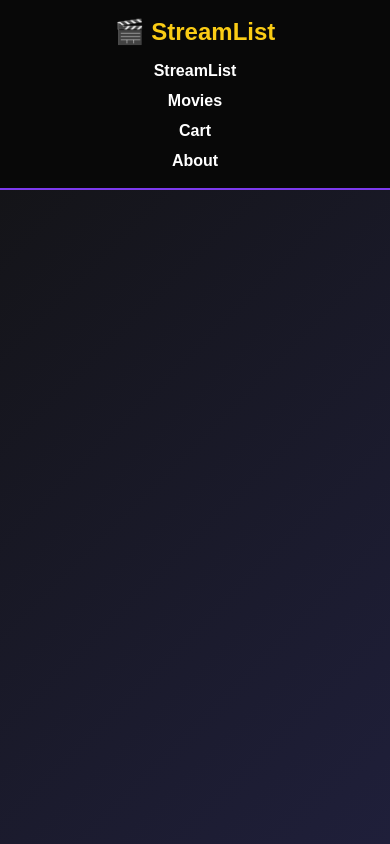
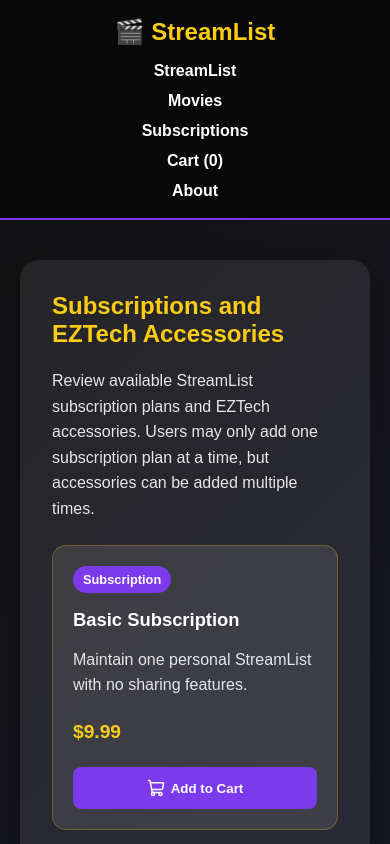
Before and after one commit to tkula814/streamlist, a React (Vite) app: page /subscriptions in a window 390 px wide. Shown: the top 844 px of the page. Built offline with nearby package versions, Linux system fonts and the light colour scheme.

Commit message:
Add subscription cart system

```diff
--- a/src/App.css
+++ b/src/App.css
@@ -337,4 +337,180 @@ body {
   .movie-search-form {
     flex-direction: column;
   }
+/* Subscriptions Page */
+.subscriptions-page {
+  max-width: 1100px;
 }
+
+.warning-message {
+  background: rgba(220, 38, 38, 0.18);
+  border: 1px solid #dc2626;
+  color: #fecaca;
+  padding: 12px;
+  border-radius: 10px;
+  font-weight: bold;
+}
+
+.product-grid {
+  display: grid;
+  grid-template-columns: repeat(auto-fit, minmax(230px, 1fr));
+  gap: 18px;
+  margin-top: 24px;
+}
+
+.product-card {
+  background: rgba(255, 255, 255, 0.1);
+  border: 1px solid rgba(250, 204, 21, 0.25);
+  border-radius: 14px;
+  padding: 20px;
+}
+
+.product-card h2 {
+  color: #ffffff;
+  font-size: 1.15rem;
+}
+
+.product-card p {
+  color: #e5e7eb;
+}
+
+.product-badge {
+  display: inline-block;
+  background: #7c3aed;
+  color: #ffffff;
+  padding: 6px 10px;
+  border-radius: 999px;
+  font-size: 0.8rem;
+  font-weight: bold;
+}
+
+.product-price {
+  color: #facc15 !important;
+  font-size: 1.2rem;
+  font-weight: bold;
+}
+
+.product-card button {
+  width: 100%;
+  margin-top: 12px;
+  background: #7c3aed;
+  color: #ffffff;
+  border: none;
+  border-radius: 8px;
+  padding: 12px;
+  font-weight: bold;
+  cursor: pointer;
+  display: flex;
+  align-items: center;
+  justify-content: center;
+  gap: 6px;
+}
+
+/* Cart Page */
+.cart-page {
+  max-width: 1000px;
+}
+
+.cart-list {
+  display: flex;
+  flex-direction: column;
+  gap: 16px;
+  margin-top: 20px;
+}
+
+.cart-item {
+  background: rgba(255, 255, 255, 0.1);
+  border: 1px solid rgba(250, 204, 21, 0.25);
+  border-radius: 14px;
+  padding: 18px;
+  display: grid;
+  grid-template-columns: 2fr 1fr 1fr auto;
+  align-items: center;
+  gap: 14px;
+}
+
+.cart-item-info h2 {
+  margin: 0;
+  color: #ffffff;
+  font-size: 1.1rem;
+}
+
+.cart-item-info p {
+  margin: 4px 0;
+  color: #e5e7eb;
+}
+
+.quantity-controls {
+  display: flex;
+  align-items: center;
+  gap: 10px;
+}
+
+.quantity-controls button {
+  background: #7c3aed;
+  color: #ffffff;
+  border: none;
+  border-radius: 8px;
+  padding: 8px;
+  cursor: pointer;
+}
+
+.quantity-controls span {
+  font-weight: bold;
+  color: #ffffff;
+}
+
+.item-total {
+  color: #facc15;
+  font-weight: bold;
+}
+
+.remove-btn {
+  background: #dc2626;
+  color: #ffffff;
+  border: none;
+  border-radius: 8px;
+  padding: 10px;
+  cursor: pointer;
+  font-weight: bold;
+  display: flex;
+  align-items: center;
+  gap: 6px;
+}
+
+.cart-summary {
+  margin-top: 24px;
+  background: rgba(124, 58, 237, 0.18);
+  border: 1px solid rgba(250, 204, 21, 0.35);
+  border-radius: 14px;
+  padding: 20px;
+}
+
+.cart-summary h2 {
+  color: #facc15;
+}
+
+.subscription-quantity {
+  background: rgba(250, 204, 21, 0.15);
+  border: 1px solid rgba(250, 204, 21, 0.4);
+  border-radius: 8px;
+  padding: 10px;
+  justify-content: center;
+}
+
+.subscription-quantity span {
+  color: #facc15;
+  font-weight: bold;
+}
+
+.cart-total {
+  font-size: 1.4rem;
+  font-weight: bold;
+  color: #facc15 !important;
+}
+
+@media (max-width: 800px) {
+  .cart-item {
+    grid-template-columns: 1fr;
+  }
+}
--- a/src/App.jsx
+++ b/src/App.jsx
@@ -1,11 +1,85 @@
+import { useEffect, useState } from "react";
 import { Routes, Route, Link } from "react-router-dom";
 import Home from "./pages/Home";
 import MovieSearch from "./pages/MovieSearch";
+import Subscriptions from "./pages/Subscriptions";
 import Cart from "./pages/Cart";
 import About from "./pages/About";
 import "./App.css";
 
 function App() {
+  const [cartItems, setCartItems] = useState(() => {
+    const savedCart = localStorage.getItem("streamListCart");
+    return savedCart ? JSON.parse(savedCart) : [];
+  });
+
+  const [warning, setWarning] = useState("");
+
+  useEffect(() => {
+    localStorage.setItem("streamListCart", JSON.stringify(cartItems));
+  }, [cartItems]);
+
+  const cartCount = cartItems.reduce((total, item) => total + item.quantity, 0);
+
+  const addToCart = (product) => {
+    setWarning("");
+
+    const existingSubscription = cartItems.find(
+      (item) => item.type === "subscription"
+    );
+
+    if (product.type === "subscription" && existingSubscription) {
+      setWarning(
+        "Only one subscription can be added at a time. Remove the current subscription before selecting another plan."
+      );
+      return;
+    }
+
+    const existingItem = cartItems.find((item) => item.id === product.id);
+
+    if (existingItem) {
+      setCartItems(
+        cartItems.map((item) =>
+          item.id === product.id
+            ? { ...item, quantity: item.quantity + 1 }
+            : item
+        )
+      );
+    } else {
+      setCartItems([...cartItems, { ...product, quantity: 1 }]);
+    }
+  };
+
+  const removeFromCart = (id) => {
+    setCartItems(cartItems.filter((item) => item.id !== id));
+  };
+
+  const increaseQuantity = (id) => {
+    setCartItems(
+      cartItems.map((item) => {
+        if (item.id === id && item.type === "subscription") {
+          return item;
+        }
+
+        return item.id === id
+          ? { ...item, quantity: item.quantity + 1 }
+          : item;
+      })
+    );
+  };
+
+  const decreaseQuantity = (id) => {
+    setCartItems(
+      cartItems
+        .map((item) =>
+          item.id === id
+            ? { ...item, quantity: item.quantity - 1 }
+            : item
+        )
+        .filter((item) => item.quantity > 0)
+    );
+  };
+
   return (
     <div className="app">
       <nav className="navbar">
@@ -19,7 +93,10 @@ function App() {
             <Link to="/movies">Movies</Link>
           </li>
           <li>
-            <Link to="/cart">Cart</Link>
+            <Link to="/subscriptions">Subscriptions</Link>
+          </li>
+          <li>
+            <Link to="/cart">Cart ({cartCount})</Link>
           </li>
           <li>
             <Link to="/about">About</Link>
@@ -31,7 +108,21 @@ function App() {
         <Routes>
           <Route path="/" element={<Home />} />
           <Route path="/movies" element={<MovieSearch />} />
-          <Route path="/cart" element={<Cart />} />
+          <Route
+            path="/subscriptions"
+            element={<Subscriptions addToCart={addToCart} warning={warning} />}
+          />
+          <Route
+            path="/cart"
+            element={
+              <Cart
+                cartItems={cartItems}
+                removeFromCart={removeFromCart}
+                increaseQuantity={increaseQuantity}
+                decreaseQuantity={decreaseQuantity}
+              />
+            }
+          />
           <Route path="/about" element={<About />} />
         </Routes>
       </main>
--- /dev/null
+++ b/src/Data.js
@@ -0,0 +1,46 @@
+const products = [
+  {
+    id: 1,
+    name: "Basic Subscription",
+    type: "subscription",
+    description: "Maintain one personal StreamList with no sharing features.",
+    price: 9.99,
+  },
+  {
+    id: 2,
+    name: "Gold Subscription",
+    type: "subscription",
+    description: "Maintain 1 to 5 StreamLists with expanded list management.",
+    price: 14.99,
+  },
+  {
+    id: 3,
+    name: "Premium Subscription",
+    type: "subscription",
+    description: "Family plan with multiple lists and built-in sharing.",
+    price: 19.99,
+  },
+  {
+    id: 4,
+    name: "Social Media Sharing Subscription",
+    type: "subscription",
+    description: "Premium features plus social sharing, comments, and reactions.",
+    price: 24.99,
+  },
+  {
+    id: 5,
+    name: "EZTech T-Shirt",
+    type: "accessory",
+    description: "StreamList branded shirt.",
+    price: 18.99,
+  },
+  {
+    id: 6,
+    name: "EZTech Phone Case",
+    type: "accessory",
+    description: "Protective phone case with EZTechMovie branding.",
+    price: 12.99,
+  },
+];
+
+export default products;
--- a/src/pages/Cart.jsx
+++ b/src/pages/Cart.jsx
@@ -1,11 +1,73 @@
-function Cart() {
+import { Trash2, Plus, Minus } from "lucide-react";
+
+function Cart({ cartItems, removeFromCart, increaseQuantity, decreaseQuantity }) {
+  const totalPrice = cartItems.reduce(
+    (total, item) => total + item.price * item.quantity,
+    0
+  );
+
   return (
-    <section className="content-card">
-      <h1>Cart</h1>
+    <section className="content-card cart-page">
+      <h1>Your Cart</h1>
       <p>
-        This page is reserved for Week 4. Cart features will be added as the
-        StreamList application continues to develop.
+        Review selected subscriptions and accessories. You can adjust quantities
+        or remove items before checkout.
       </p>
+
+      {cartItems.length === 0 ? (
+        <p className="empty-message">Your cart is currently empty.</p>
+      ) : (
+        <>
+          <div className="cart-list">
+            {cartItems.map((item) => (
+              <div key={item.id} className="cart-item">
+                <div className="cart-item-info">
+                  <h2>{item.name}</h2>
+                  <p>{item.type}</p>
+                  <p>${item.price.toFixed(2)} each</p>
+                </div>
+
+                {item.type === "subscription" ? (
+  <div className="quantity-controls subscription-quantity">
+    <span>Plan Selected</span>
+  </div>
+) : (
+  <div className="quantity-controls">
+    <button type="button" onClick={() => decreaseQuantity(item.id)}>
+      <Minus size={16} />
+    </button>
+
+    <span>{item.quantity}</span>
+
+    <button type="button" onClick={() => increaseQuantity(item.id)}>
+      <Plus size={16} />
+    </button>
+  </div>
+)}
+
+                <p className="item-total">
+                  ${(item.price * item.quantity).toFixed(2)}
+                </p>
+
+                <button
+                  type="button"
+                  className="remove-btn"
+                  onClick={() => removeFromCart(item.id)}
+                >
+                  <Trash2 size={16} />
+                  Remove
+                </button>
+              </div>
+            ))}
+          </div>
+
+          <div className="cart-summary">
+            <h2>Cart Summary</h2>
+            <p>Total Items: {cartItems.reduce((sum, item) => sum + item.quantity, 0)}</p>
+            <p className="cart-total">Total: ${totalPrice.toFixed(2)}</p>
+          </div>
+        </>
+      )}
     </section>
   );
 }
--- /dev/null
+++ b/src/pages/Subscriptions.jsx
@@ -0,0 +1,38 @@
+import { ShoppingCart } from "lucide-react";
+import products from "../Data";
+
+function Subscriptions({ addToCart, warning }) {
+  return (
+    <section className="content-card subscriptions-page">
+      <h1>Subscriptions and EZTech Accessories</h1>
+      <p>
+        Review available StreamList subscription plans and EZTech accessories.
+        Users may only add one subscription plan at a time, but accessories can
+        be added multiple times.
+      </p>
+
+      {warning && <p className="warning-message">{warning}</p>}
+
+      <div className="product-grid">
+        {products.map((product) => (
+          <article key={product.id} className="product-card">
+            <div className="product-badge">
+              {product.type === "subscription" ? "Subscription" : "Accessory"}
+            </div>
+
+            <h2>{product.name}</h2>
+            <p>{product.description}</p>
+            <p className="product-price">${product.price.toFixed(2)}</p>
+
+            <button type="button" onClick={() => addToCart(product)}>
+              <ShoppingCart size={18} />
+              Add to Cart
+            </button>
+          </article>
+        ))}
+      </div>
+    </section>
+  );
+}
+
+export default Subscriptions;
```
